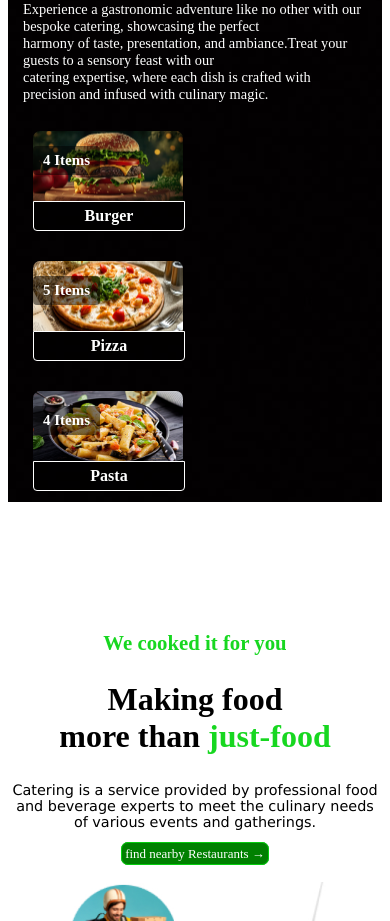
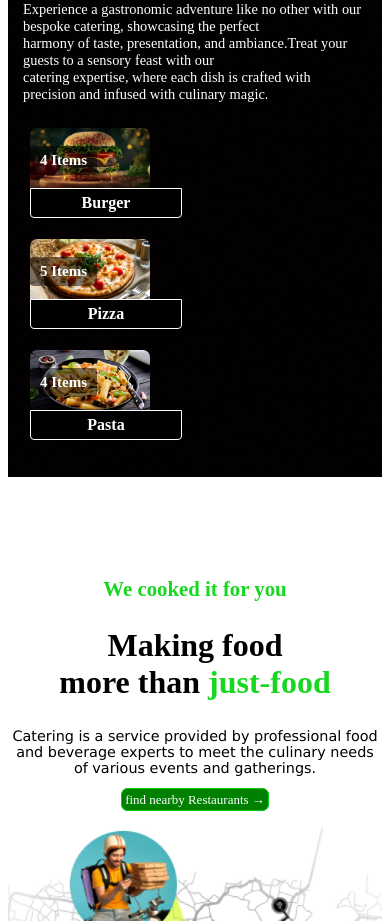
Before and after one commit to festybam123/restaurant, a React (Vite) app: page / in a window 390 px wide. Shown: the part 1600-2521 px from the top of the page. Built offline with nearby package versions, Linux system fonts and the light colour scheme.

Commit message:
mobile responsive adjustment

```diff
--- a/src/App.css
+++ b/src/App.css
@@ -759,9 +759,9 @@
   .section2__content h2 { font-size: 1.25rem; }
   .section2__content h1 { font-size: 1.5rem; }
   .section2__content p { font-size: 0.9rem; }
-  .section2__left { gap: 10px; }
-  .section2__thumb { padding: 10px; }
-  .section2__thumb img { width: 150px; height: 70px; }
+  .section2__left { gap: 7px; }
+  .section2__thumb { padding: 7px; }
+  .section2__thumb img { width: 120px; height: 60px; }
 
   .hero_wrapper { flex-direction: column; }
   .promo { margin-top: 50px; }
```
